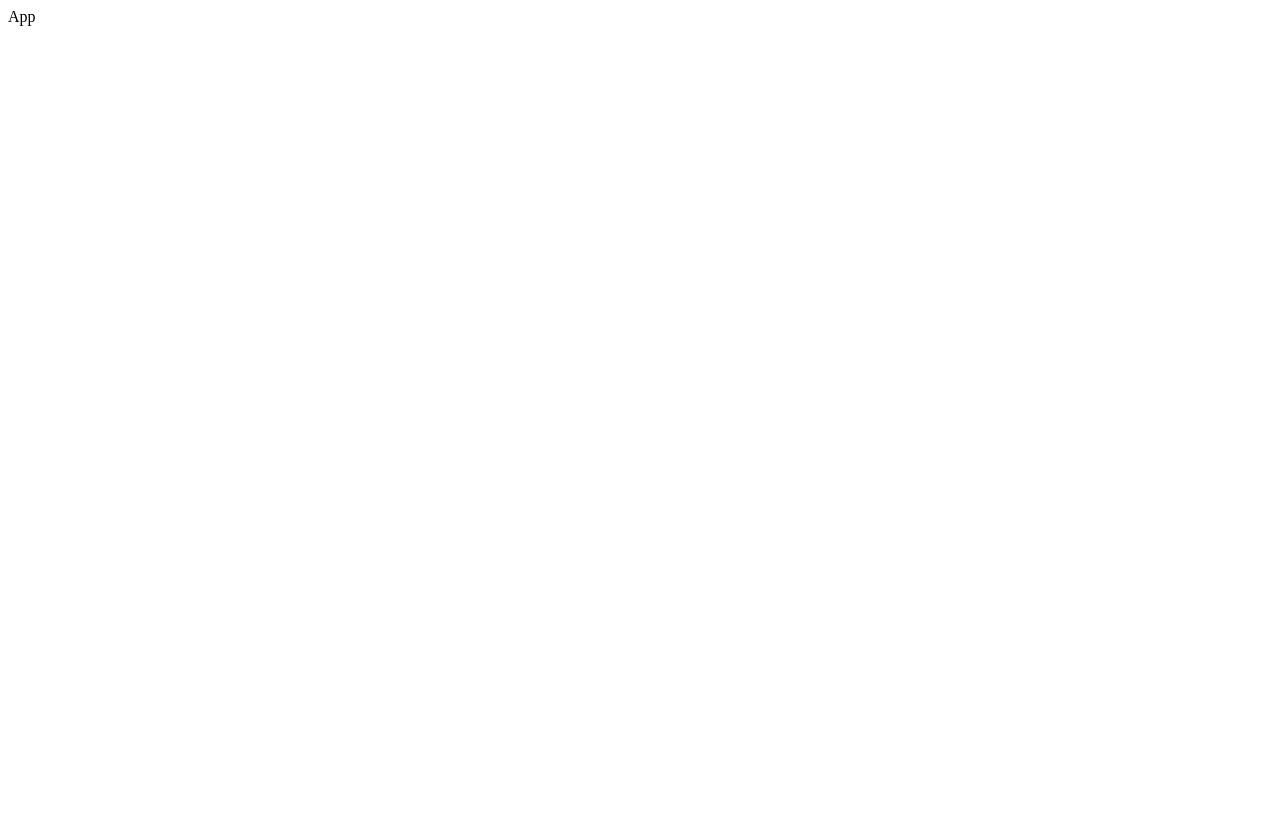
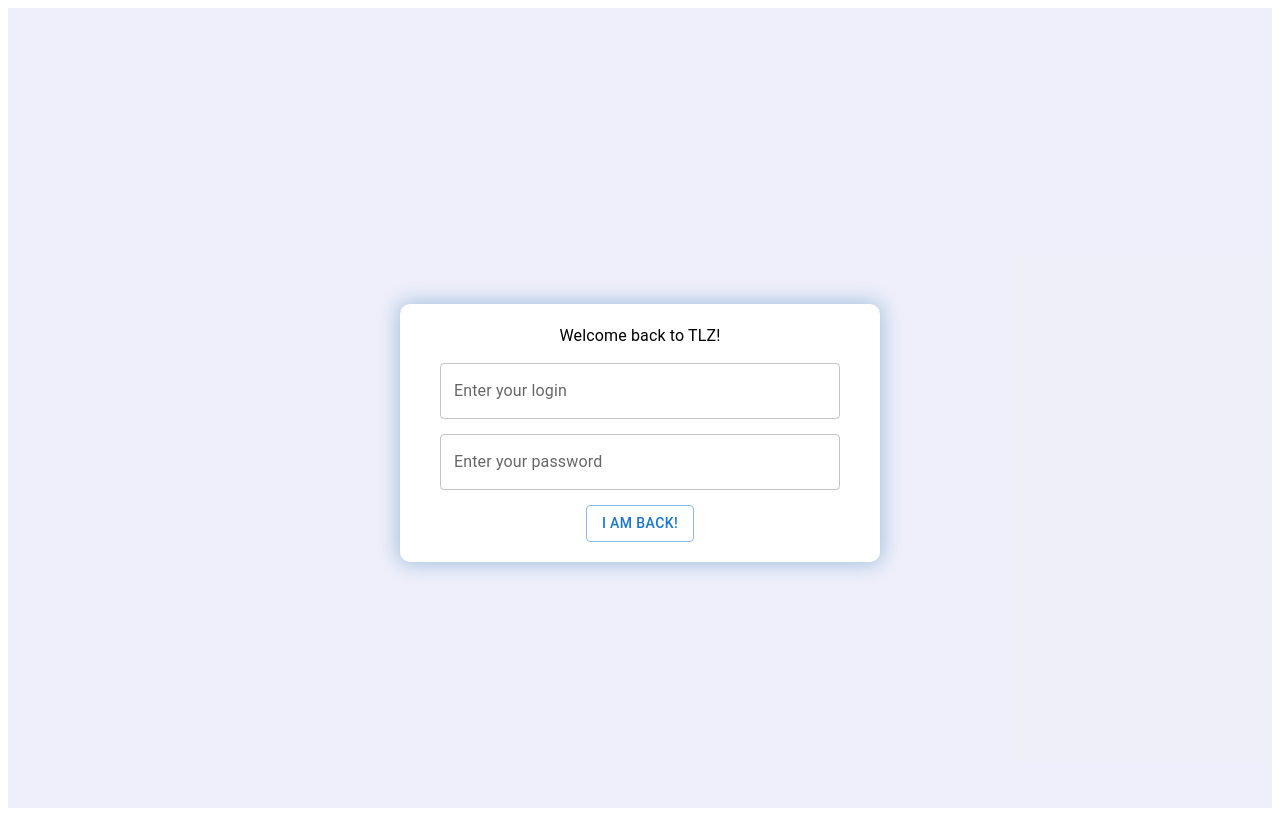
Before and after one commit to KatiaZakharina/project-management-app, a React (Create React App) app: page /signin in a window 1280 px wide. Built offline with nearby package versions, Linux system fonts and the light colour scheme.

Commit message:
feat: add SignUp and SignIn components

```diff
--- a/src/App.tsx
+++ b/src/App.tsx
@@ -1,3 +1,13 @@
+import { Routes, Route } from 'react-router-dom';
+
+import { SignIn } from 'components/SignIn/SignIn';
+import { SignUp } from 'components/SignUp/SignUp';
+
 export function App() {
-  return <div>App</div>;
+  return (
+    <Routes>
+      <Route path="/signup" element={<SignUp />} />
+      <Route path="/signin" element={<SignIn />} />
+    </Routes>
+  );
 }
--- /dev/null
+++ b/src/components/SignIn/SignIn.styled.ts
@@ -0,0 +1,30 @@
+import styled from 'styled-components';
+
+export const StyledSignUp = styled.div`
+  display: flex;
+  flex-direction: column;
+  justify-content: center;
+  align-items: center;
+  padding: 0 30px;
+  background-color: rgba(94, 96, 206, 0.1);
+  height: 100vh;
+`;
+
+export const Logo = styled.div`
+  max-width: 100px;
+  width: 100%;
+  height: 50px;
+`;
+
+export const StyledSignUpForm = styled.div`
+  display: flex;
+  flex-direction: column;
+  align-items: center;
+  background-color: white;
+  box-shadow: 0px 0px 19px 2px rgba(35, 114, 174, 0.37);
+  border-radius: 10px;
+  padding: 20px 40px;
+  max-width: 400px;
+  width: 100%;
+  gap: 15px;
+`;
--- /dev/null
+++ b/src/components/SignIn/SignIn.tsx
@@ -0,0 +1,17 @@
+import { Typography, TextField, Button } from '@mui/material';
+
+import { Logo, StyledSignUp, StyledSignUpForm } from './SignIn.styled';
+
+export function SignIn() {
+  return (
+    <StyledSignUp>
+      <Logo />
+      <StyledSignUpForm>
+        <Typography>Welcome back to TLZ!</Typography>
+        <TextField label="Enter your login" type="text" fullWidth />
+        <TextField label="Enter your password" type="password" fullWidth />
+        <Button variant="outlined">I am back!</Button>
+      </StyledSignUpForm>
+    </StyledSignUp>
+  );
+}
--- /dev/null
+++ b/src/components/SignUp/SignUp.styled.ts
@@ -0,0 +1,30 @@
+import styled from 'styled-components';
+
+export const StyledSignUp = styled.div`
+  display: flex;
+  flex-direction: column;
+  justify-content: center;
+  align-items: center;
+  padding: 0 30px;
+  background-color: rgba(94, 96, 206, 0.1);
+  height: 100vh;
+`;
+
+export const Logo = styled.div`
+  max-width: 100px;
+  width: 100%;
+  height: 50px;
+`;
+
+export const StyledSignUpForm = styled.div`
+  display: flex;
+  flex-direction: column;
+  align-items: center;
+  background-color: white;
+  box-shadow: 0px 0px 19px 2px rgba(35, 114, 174, 0.37);
+  border-radius: 10px;
+  padding: 20px 40px;
+  max-width: 400px;
+  width: 100%;
+  gap: 15px;
+`;
--- /dev/null
+++ b/src/components/SignUp/SignUp.tsx
@@ -0,0 +1,18 @@
+import { Typography, TextField, Button } from '@mui/material';
+
+import { Logo, StyledSignUp, StyledSignUpForm } from './SignUp.styled';
+
+export function SignUp() {
+  return (
+    <StyledSignUp>
+      <Logo />
+      <StyledSignUpForm>
+        <Typography>Сreate your TLZ account</Typography>
+        <TextField label="Your Name" type="text" fullWidth />
+        <TextField label="Create your login" type="text" fullWidth />
+        <TextField label="Create your password" type="password" fullWidth />
+        <Button variant="outlined">Сreate!</Button>
+      </StyledSignUpForm>
+    </StyledSignUp>
+  );
+}
--- a/src/index.tsx
+++ b/src/index.tsx
@@ -1,11 +1,14 @@
 import React from 'react';
 import ReactDOM from 'react-dom/client';
+import { BrowserRouter } from 'react-router-dom';
 
 import { App } from './App';
 
 const root = ReactDOM.createRoot(document.getElementById('root') as HTMLElement);
 root.render(
   <React.StrictMode>
-    <App />
+    <BrowserRouter>
+      <App />
+    </BrowserRouter>
   </React.StrictMode>
 );
```
Also changed, not shown: 1 other file (tests, documents, lock files or other folders).
